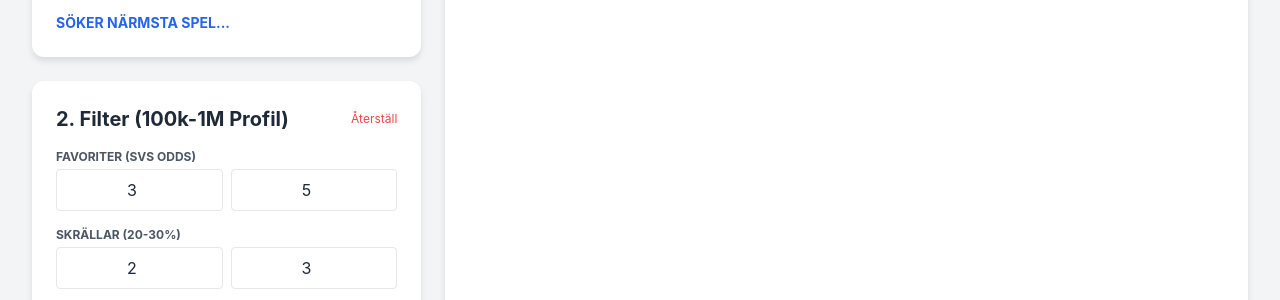
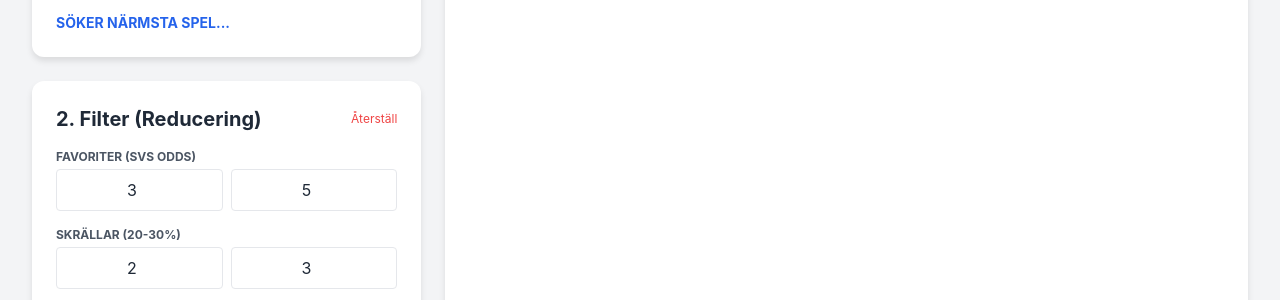
Before and after one commit to mikaelivarsson/mikaelivarsson.github.io, a Jekyll site: the page tips.html, which Jekyll copies as it is, in a window 1280 px wide. Shown: the part 143-443 px from the top of the page. Built offline with Jekyll 4.4.1, drawn with Linux system fonts in a browser that asks for light colours; nearby versions of some CDN libraries.

Commit message:
Update tips.html

```diff
--- a/tips.html
+++ b/tips.html
@@ -34,7 +34,6 @@
 <body class="bg-gray-100 p-4 md:p-8">
     <div class="max-w-7xl mx-auto">
 
-
         <main class="grid grid-cols-1 lg:grid-cols-12 gap-6">
             <div class="lg:col-span-4 flex flex-col gap-6">
                 <div class="card">
@@ -52,7 +51,7 @@
 
                 <div class="card">
                     <div class="flex justify-between items-center mb-4">
-                        <h2 class="text-xl font-bold text-gray-800">2. Filter (100k-1M Profil)</h2>
+                        <h2 class="text-xl font-bold text-gray-800">2. Filter (Reducering)</h2>
                         <button id="resetSettingsBtn" class="text-xs text-red-500 hover:underline">Återställ</button>
                     </div>
 
@@ -72,7 +71,7 @@
                             </div>
                         </div>
                         <div>
-                            <label class="block text-xs font-bold mb-1 uppercase text-gray-600">Bomber (< 15%)</label>
+                            <label class="block text-xs font-bold mb-1 uppercase text-gray-600">Bomber (&lt; 15%)</label>
                             <div class="flex gap-2">
                                 <input type="number" id="minBombs" value="1" class="save-state w-full p-2 border rounded text-center">
                                 <input type="number" id="maxBombs" value="2" class="save-state w-full p-2 border rounded text-center">
```
Also changed, not shown: other parts of tips.html (+3 -2 lines).
